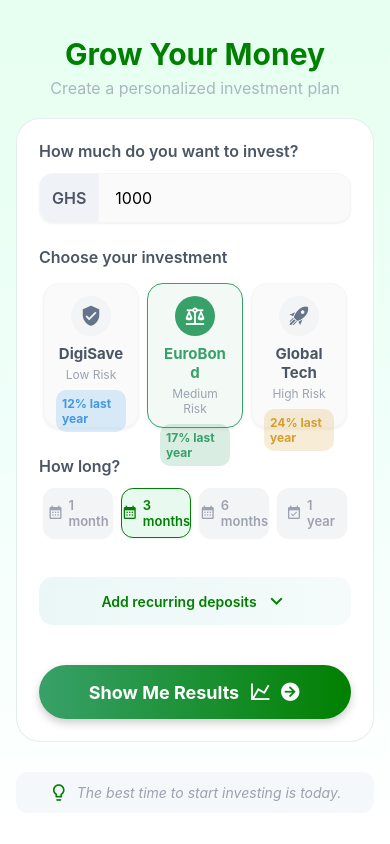
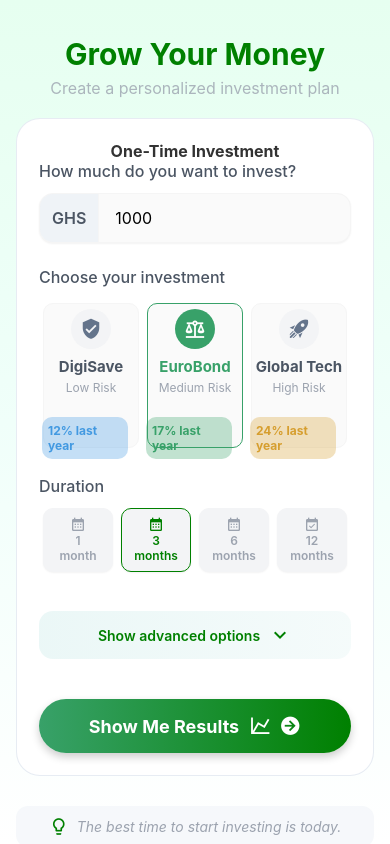
Before and after one commit to eaindome/money-mentor-mobile, a React Native app in the folder MoneyMentor/: screen /SimulationInput in a window 390 px wide. Built offline with nearby package versions, Linux system fonts and the light colour scheme.

Commit message:
adjusted styling for elements on simulation page

```diff
--- a/MoneyMentor/src/screens/SimulationInputScreen.tsx
+++ b/MoneyMentor/src/screens/SimulationInputScreen.tsx
@@ -81,11 +81,11 @@ const INVESTMENT_TYPES: {
   },
 ];
 
-const DURATIONS: { label: string; value: number; icon: keyof typeof MaterialCommunityIcons.glyphMap }[] = [
-  { label: '1 month', value: 30, icon: 'calendar-month' },
-  { label: '3 months', value: 90, icon: 'calendar-month' },
-  { label: '6 months', value: 180, icon: 'calendar-month' },
-  { label: '1 year', value: 365, icon: 'calendar-check' },
+const DURATIONS: { labelNumber: string; labelText: string; value: number; icon: keyof typeof MaterialCommunityIcons.glyphMap }[] = [
+  { labelNumber: '1', labelText: "month", value: 30, icon: 'calendar-month' },
+  { labelNumber: '3', labelText: "months", value: 90, icon: 'calendar-month' },
+  { labelNumber: '6', labelText: "months", value: 180, icon: 'calendar-month' },
+  { labelNumber: '12', labelText: "months", value: 365, icon: 'calendar-check' },
 ];
 
 const FREQUENCIES: { label: string; value: number; icon: keyof typeof MaterialCommunityIcons.glyphMap }[] = [
@@ -239,7 +239,7 @@ const SimulationInputScreen = () => {
   // Height interpolation for smooth advanced section animation
   const heightInterpolation = advancedHeightAnim.interpolate({
     inputRange: [0, 1],
-    outputRange: [0, 180],
+    outputRange: [0, 260],
   });
 
   // Format the preview estimated amount
@@ -286,6 +286,7 @@ const SimulationInputScreen = () => {
           >
             {/* Amount Input */}
             <View style={styles.inputGroup}>
+              <Text style={styles.cardTitle}>One-Time Investment</Text>
               <Text style={styles.inputLabel}>How much do you want to invest?</Text>
               <View style={[
                 styles.inputWrapper,
@@ -328,7 +329,6 @@ const SimulationInputScreen = () => {
                           styles.fundOption,
                           isSelected && {
                             borderColor: type.color,
-                            backgroundColor: `${type.color}10`
                           }
                         ]}
                         onPress={() => handleInvestmentTypeChange(type.value, index)}
@@ -358,7 +358,7 @@ const SimulationInputScreen = () => {
 
                         <View style={[
                           styles.fundPerformance,
-                          { backgroundColor: `${type.color}30` }
+                          { backgroundColor: `${type.color}50` }
                         ]}>
                           <Text style={[
                             styles.fundPerformanceText,
@@ -376,7 +376,7 @@ const SimulationInputScreen = () => {
 
             {/* Duration Selection - Enhanced buttons */}
             <View style={styles.inputGroup}>
-              <Text style={styles.inputLabel}>How long?</Text>
+              <Text style={styles.inputLabel}>Duration</Text>
               <View style={styles.durationButtons}>
                 {DURATIONS.map((durationOption) => {
                   const isActive = duration === durationOption.value;
@@ -404,7 +404,13 @@ const SimulationInputScreen = () => {
                           styles.durationButtonText,
                           isActive && styles.durationButtonTextActive
                         ]}>
-                          {durationOption.label}
+                          {durationOption.labelNumber}
+                        </Text>
+                        <Text style={[
+                          styles.durationButtonText,
+                          isActive && styles.durationButtonTextActive
+                        ]}>
+                          {durationOption.labelText}
                         </Text>
                       </View>
                     </TouchableOpacity>
@@ -426,7 +432,7 @@ const SimulationInputScreen = () => {
                 style={styles.advancedToggleGradient}
               >
                 <Text style={styles.advancedToggleText}>
-                  {showAdvanced ? 'Hide advanced options' : 'Add recurring deposits'}
+                  {showAdvanced ? 'Hide advanced options' : 'Show advanced options'}
                 </Text>
                 <Animated.View style={{ transform: [{ rotate: rotateInterpolation }] }}>
                   <MaterialCommunityIcons
@@ -443,21 +449,21 @@ const SimulationInputScreen = () => {
               style={[{
                 height: heightInterpolation,
                 opacity: advancedHeightAnim,
-                overflow: 'hidden',
                 marginTop: 5
               }]}
             >
+
               <Animated.View
                 style={{
-                  transform: [{ translateY: advancedSlideAnim }],
                   backgroundColor: 'rgba(237, 242, 247, 0.5)',
                   borderRadius: 12,
                   padding: 15,
                   marginBottom: 10
                 }}
               >
+                <Text style={styles.cardTitle}>Continuous Investment</Text>
                 <View style={styles.inputGroup}>
-                  <Text style={styles.inputLabel}>How much to add regularly?</Text>
+                  <Text style={styles.inputLabel}>Top up amount</Text>
                   <View style={[
                     styles.inputWrapper,
                     inputFocus === 'deposit' && styles.inputWrapperFocused
@@ -478,7 +484,7 @@ const SimulationInputScreen = () => {
                 </View>
 
                 <View style={[styles.inputGroup, {marginBottom: 0}]}>
-                  <Text style={styles.inputLabel}>How often?</Text>
+                  <Text style={styles.inputLabel}>Top up frequency</Text>
                   <View style={styles.frequencyButtons}>
                     {FREQUENCIES.map((freq) => {
                       const isActive = depositFrequency === freq.value;
@@ -513,6 +519,7 @@ const SimulationInputScreen = () => {
                   </View>
                 </View>
               </Animated.View>
+
             </Animated.View>
 
             {/* Simulate Button - Enhanced styling */}
@@ -602,6 +609,13 @@ const styles = StyleSheet.create({
     opacity: 0.8,
     textAlign: 'center',
   },
+  cardTitle: {
+    fontSize: 16,
+    color: "#000",
+    opacity: 0.8,
+    textAlign: 'center',
+    fontWeight: '700',
+  },
   card: {
     backgroundColor: colors.white,
     borderRadius: 24,
@@ -622,7 +636,7 @@ const styles = StyleSheet.create({
     fontSize: 16,
     marginBottom: 12,
     color: colors.gray.dark,
-    fontWeight: '600',
+    fontWeight: '500',
   },
   inputWrapper: {
     position: 'relative',
@@ -689,16 +703,14 @@ const styles = StyleSheet.create({
   fundOption: {
     borderWidth: 1.5,
     borderColor: colors.gray.light,
-    borderRadius: 16,
-    padding: 12,
+    borderRadius: 10,
+    paddingHorizontal: 1,
     backgroundColor: '#FAFAFA',
-    shadowColor: '#000',
-    shadowOffset: { width: 0, height: 2 },
     shadowOpacity: 0.05,
-    shadowRadius: 3,
     elevation: 1,
     height: 145,
     justifyContent: 'space-between',
+    paddingVertical:5
   },
   fundIconContainer: {
     width: 40,
@@ -722,11 +734,15 @@ const styles = StyleSheet.create({
     color: colors.gray.DEFAULT,
     textAlign: 'center',
     marginBottom: 8,
+    width: 'auto',
   },
   fundPerformance: {
     borderRadius: 10,
     padding: 6,
     alignItems: 'center',
+    width: 86,
+    marginLeft: -3,
+    marginTop: 14
   },
   fundPerformanceText: {
     fontSize: 12,
@@ -741,7 +757,7 @@ const styles = StyleSheet.create({
     padding: 8,
     marginHorizontal: 4,
     backgroundColor: '#f3f4f6',
-    borderRadius: 12,
+    borderRadius: 10,
     alignItems: 'center',
     borderWidth: 1.5,
     borderColor: '#f3f4f6',
@@ -752,21 +768,19 @@ const styles = StyleSheet.create({
     elevation: 1,
   },
   durationContent: {
-    flexDirection: 'row',
+    flexDirection: 'column',
     alignItems: 'center',
     justifyContent: 'center',
   },
   durationIcon: {
-    marginRight: 5,
   },
   durationButtonActive: {
-    backgroundColor: 'rgba(104, 211, 145, 0.15)',
     borderColor: colors.emerald.DEFAULT,
   },
   durationButtonText: {
     fontWeight: '600',
     color: colors.gray.DEFAULT,
-    fontSize: 13,
+    fontSize: 12,
   },
   durationButtonTextActive: {
     color: colors.emerald.DEFAULT,
```
